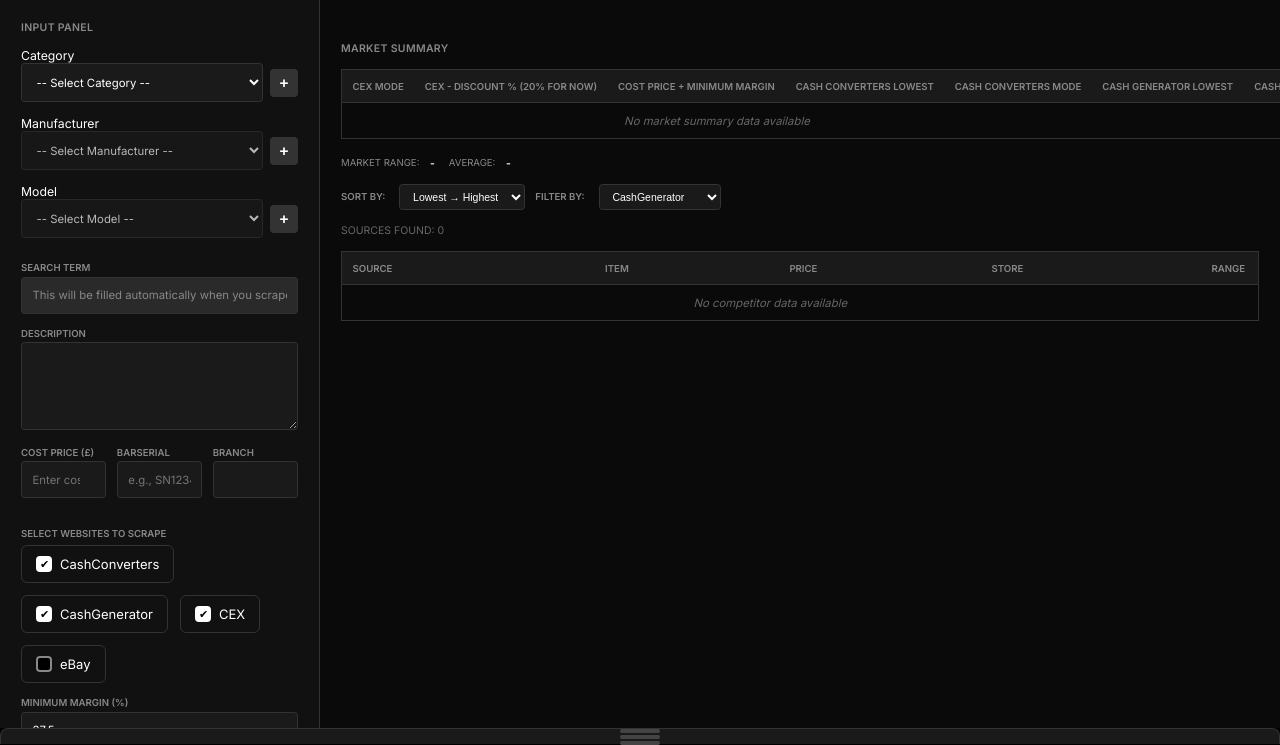
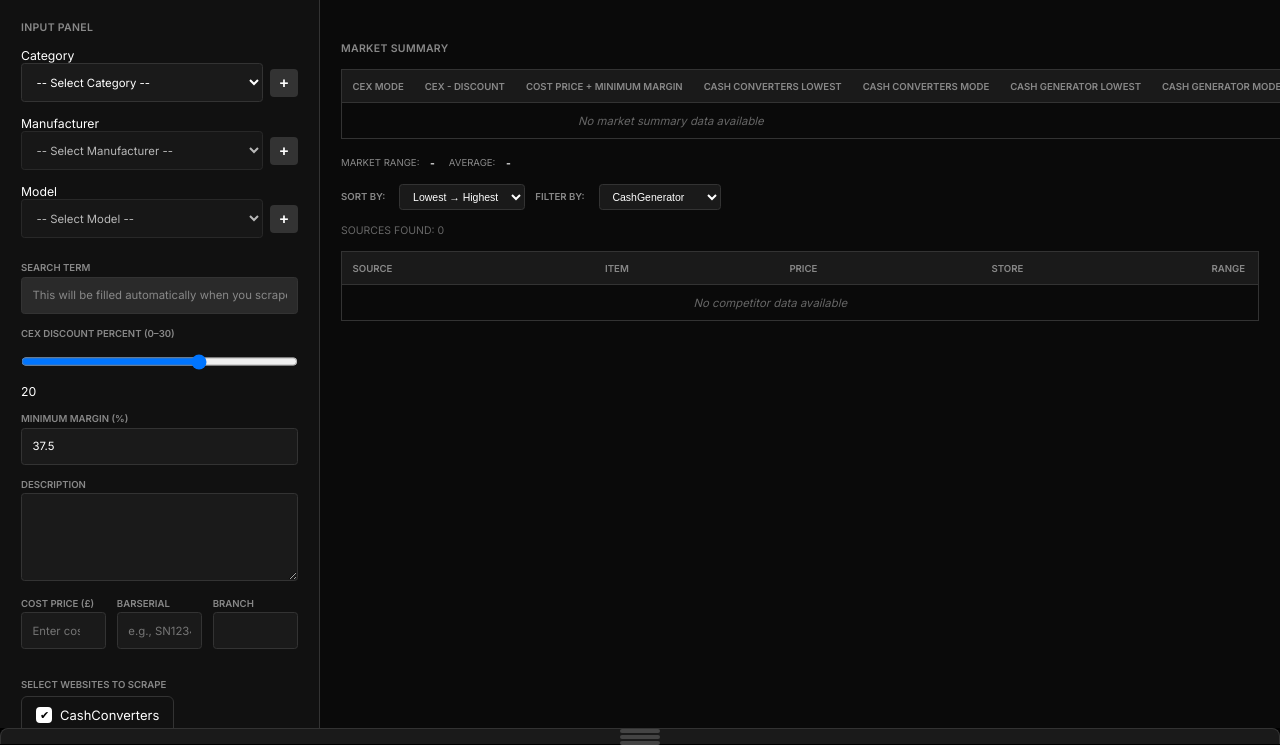
Before and after one commit to allendavis-developer/cashgensuite, a Django app: page /item-buying-analyser/ in a window 1280 px wide. Shown: the part 56-801 px from the top of the page. Run offline with Django 5.2, Linux system fonts and the light colour scheme.

Commit message:
cex discount slider

```diff
--- a/pricing/templates/analysis/base_item_analysis.html
+++ b/pricing/templates/analysis/base_item_analysis.html
@@ -588,6 +588,30 @@
     {% endblock search_term %}
 
 
+  {% block slider %}
+  <div class="input-group">
+    <label class="input-label" for="custom-slider">CEX Discount Percent (0–30)</label>
+    <input
+      type="range"
+      id="custom-slider"
+      class="input-field"
+      min="0"
+      max="30"
+      step="1"
+      value="20"
+      oninput="document.getElementById('slider-value').textContent = this.value"
+    >
+    <span id="slider-value">20</span>
+  </div>
+  {% endblock slider %}
+
+  {% block margin %}
+    <div class="input-group">
+      <label class="input-label">Minimum Margin (%)</label>
+      <input type="number" id="minimum-margin" class="input-field" placeholder="37.5" value="37.5" step="0.1" min="0" max="100">
+    </div>
+  {% endblock margin %}
+
   {% block description %}
     <div class="input-group">
       <label class="input-label">Description</label>
@@ -596,6 +620,7 @@
   {% endblock description %}
 
   {% block after_description %}{% endblock after_description %}
+
 
   {% block urgency %}
     <div class="input-group">
@@ -610,12 +635,7 @@
     </div>
   {% endblock urgency %}
 
-  {% block margin %}
-    <div class="input-group">
-      <label class="input-label">Minimum Margin (%)</label>
-      <input type="number" id="minimum-margin" class="input-field" placeholder="37.5" value="37.5" step="0.1" min="0" max="100">
-    </div>
-  {% endblock margin %}
+
 
   {% block analyze_button %}
     <button type="button" id="analyze-btn" class="analyze-button" onclick="analyzeItem()">
@@ -638,7 +658,7 @@
       <thead>
         <tr>
           <th>CEX Mode</th>
-          <th>CEX - Discount % (20% for now)</th>
+          <th>CEX - Discount</th>
           <th>Cost Price + Minimum Margin</th>
           <th>Cash Converters Lowest</th>
           <th>Cash Converters Mode</th>
@@ -1006,6 +1026,8 @@ function applySortAndFilter() {
 document.getElementById('sort-price').addEventListener('change', applySortAndFilter);
 document.getElementById('filter-source').addEventListener('change', applySortAndFilter);
 
+let currentCexMode = null;
+
 
 function computeSourceAverages() {
     const rows = allCompetitorRows;
@@ -1130,14 +1152,16 @@ function computeSourceAverages() {
     const cex = normalized['CEX'] || {};
     const cc = normalized['CASHCONVERTERS'] || {};
     const cg = normalized['CASHGENERATOR'] || {};
+    currentCexMode = cex.mode || null; // store globally for use by the event listener
 
-    const cexMinus20 = cex.mode ? `£${(cex.mode * 0.8).toFixed(0)}` : '-';
+    cexMinusDiscount = 0.8 * cex.mode;
+
     const suggestedRRP = '';
 
     tbody.innerHTML = `
         <tr>
-            <td>${cex.mode ? `£${cex.mode.toFixed(0)}` : '-'}</td>
-            <td>${cexMinus20}</td>
+            <td id="cex-mode">${cex.mode ? `£${cex.mode.toFixed(0)}` : '-'}</td>
+            <td id="cex-discount-cell">${cexMinusDiscount}</td>
             <td id="rrp-cell">${suggestedRRP}</td>
             <td>${cc.min ? `£${cc.min.toFixed(0)}` : '-'}</td>
             <td>${cc.mode ? `£${cc.mode.toFixed(0)}` : '-'}</td>
@@ -1147,8 +1171,27 @@ function computeSourceAverages() {
     `;
 
     updateRRPCell();
+    updateCEXDiscountCell(cex.mode);
 }
 
+function updateCEXDiscountCell(cexMode) {
+  const discountSlider = document.getElementById('custom-slider');
+  const discountPercent = discountSlider ? parseFloat(discountSlider.value) : 0;
+
+  const discountMultiplier = (100 - discountPercent) / 100;
+
+  const cexMinusDiscount = cexMode
+    ? `£${(cexMode * discountMultiplier).toFixed(0)}`
+    : '-';
+
+  const cexDiscountCell = document.getElementById('cex-discount-cell');
+    if (!cexDiscountCell) {
+        console.warn("CEX Discount cell not found in table");
+        return;
+    }
+
+  cexDiscountCell.textContent = cexMinusDiscount;
+}
 
 // Store cost price
 function setRRPAfterTable(costPrice) {
@@ -1181,13 +1224,20 @@ function updateRRPCell() {
     rrpCell.textContent = `£${rrp}`;
 }
 
+document.addEventListener('DOMContentLoaded', () => {
 // Auto-update when margin field changes
-document.addEventListener('DOMContentLoaded', () => {
     const marginInput = document.getElementById('minimum-margin');
     if (marginInput) {
         marginInput.addEventListener('input', () => {
             updateRRPCell();
         });
+    }
+
+    const discountSlider = document.getElementById('custom-slider');
+    if (discountSlider) {
+      discountSlider.addEventListener('input', () => {
+        updateCEXDiscountCell(currentCexMode);
+      });
     }
 });
 
```
